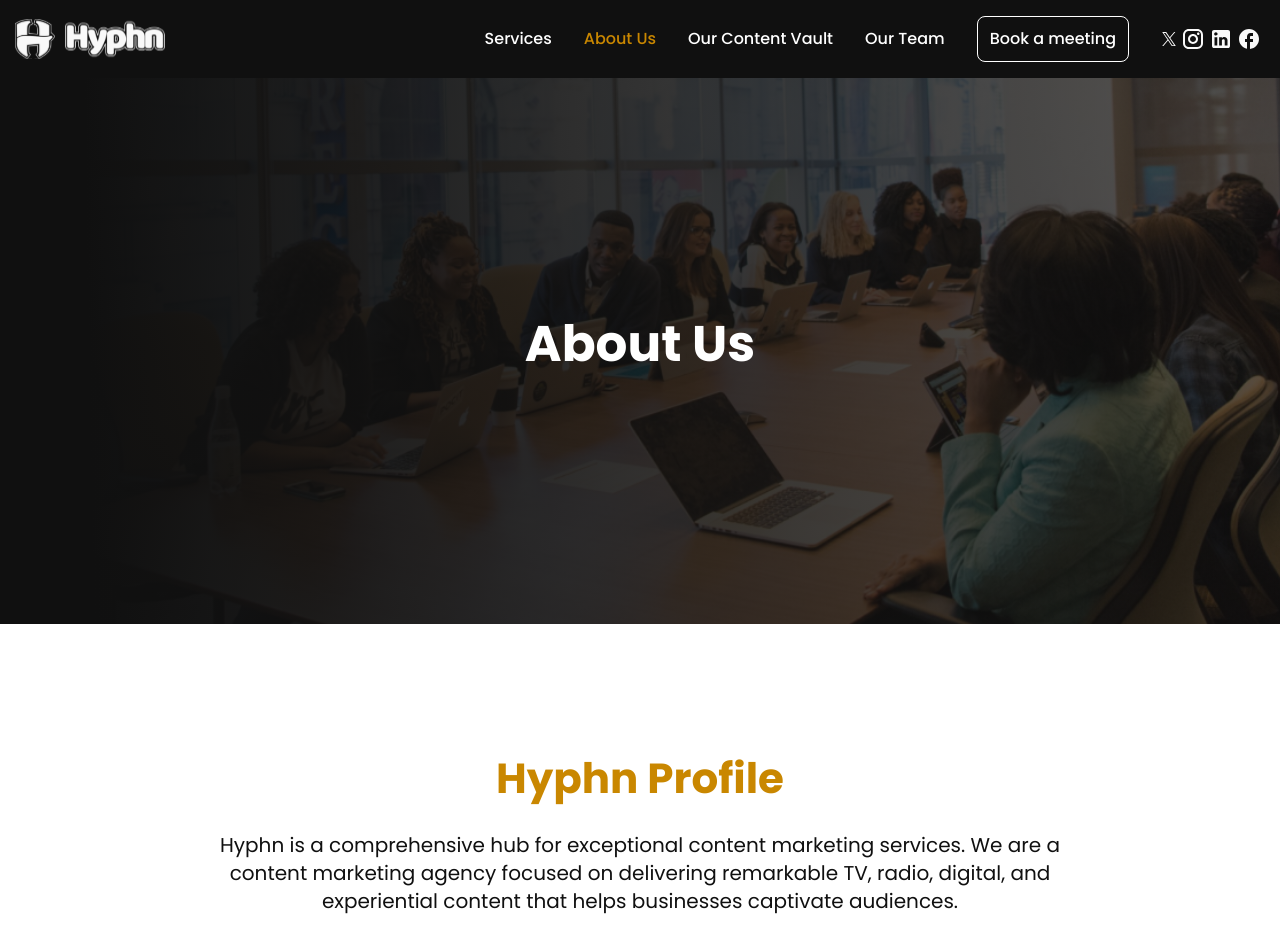
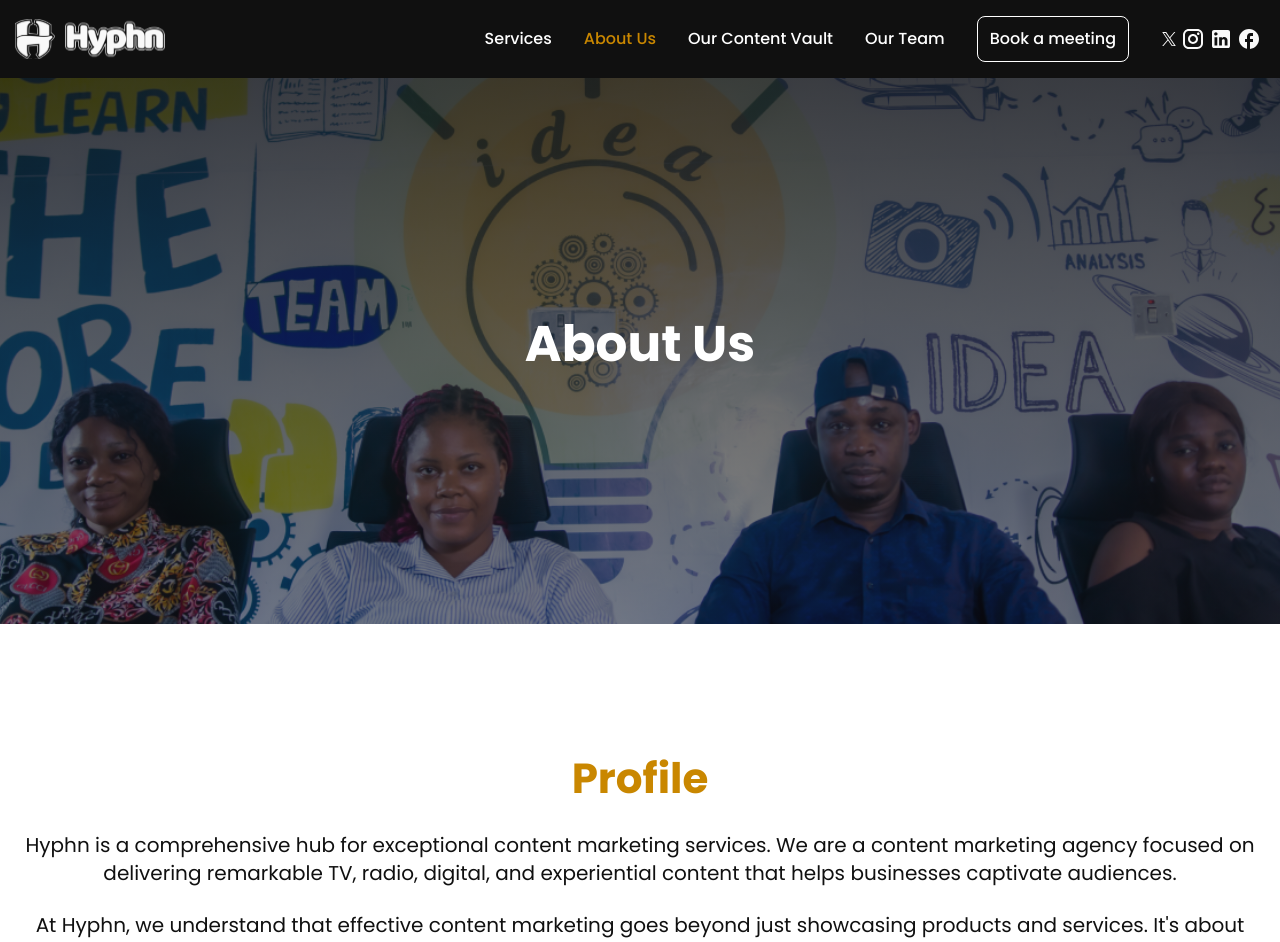
Before and after one commit to godwinopara/hyphn, a Next.js app: page /about in a window 1280 px wide. Shown: the top 942 px of the page. Built offline with nearby package versions, Linux system fonts and the light colour scheme.

Commit message:
updated aboutpage hero

```diff
--- a/src/components/about/AboutInfo.tsx
+++ b/src/components/about/AboutInfo.tsx
@@ -9,11 +9,9 @@ import office from "public/assets/office.png";
 export default function AboutInfo() {
 	return (
 		<section className="px-6 xl:px-0 max-w-desktop mx-auto my-32">
-			<div className="xl:w-[70%] mx-auto items-center">
+			<div className="mx-auto items-center">
 				<div className="mt-10 lg:mt-0 text-center">
-					<h2 className="text-2xl md:text-42 leading-130 font-bold text-yellow mb-6">
-						Hyphn Profile
-					</h2>
+					<h2 className="text-2xl md:text-42 leading-130 font-bold text-yellow mb-6">Profile</h2>
 					<p className="md:text-xl leading-130">
 						Hyphn is a comprehensive hub for exceptional content marketing services. We are a
 						content marketing agency focused on delivering remarkable TV, radio, digital, and
--- a/tailwind.config.ts
+++ b/tailwind.config.ts
@@ -59,8 +59,9 @@ const config: Config = {
 				heroPattern2: "url('/assets/bg-design2.svg')",
 				patternRight: "url('/assets/patternRight.svg')",
 				patternLeft: "url('/assets/patternLeft.svg')",
-				aboutHero: "url('/assets/aboutHero.png')",
-				darkGradient: "linear-gradient(269deg, rgba(16, 16, 16, 0.54) -2.71%, #101010 92.77%)",
+				aboutHero: "url('/assets/aboutBg.png')",
+				darkGradient:
+					"linear-gradient(0deg, rgba(16, 16, 16, 0.43) -0.08%, rgba(16, 16, 16, 0.80) 110.57%)",
 				contentVaultBg: "url('/assets/content-vault-bg.png')",
 				dataHeroBg: "url('/assets/data.png')",
 				directorBg: "url('/assets/director.png')",
```
Also changed, not shown: public/assets/aboutBg.png (added).
